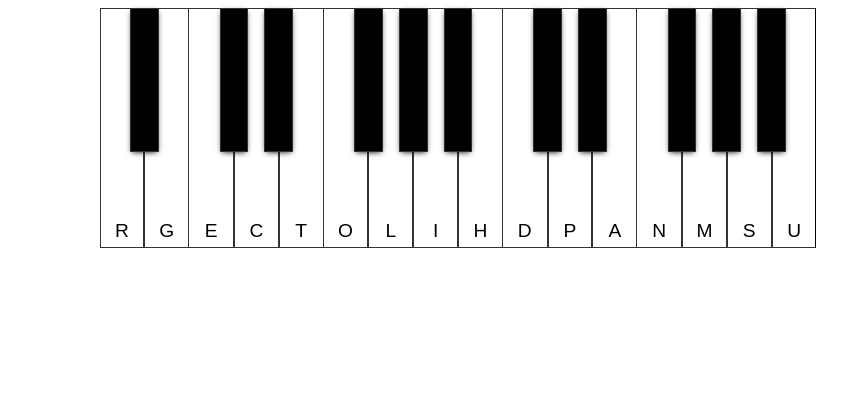
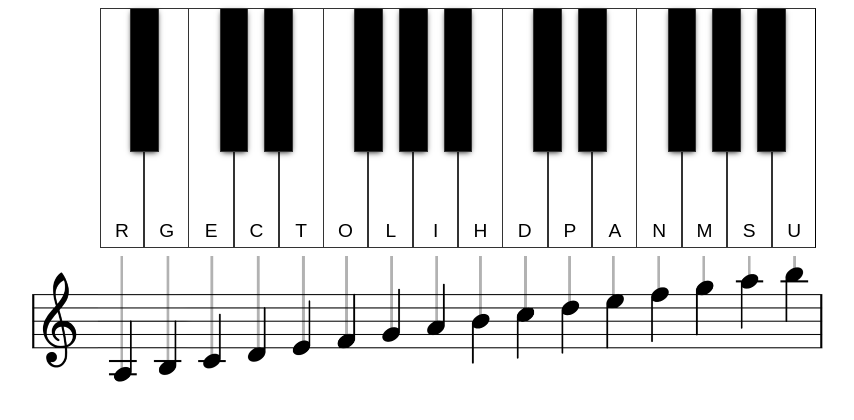
Before and after one commit to fadilf/rice-escape-piano, a plain HTML site: page index.html in a window 1280 px wide. Shown: the whole page, without its empty margins (182-1036 px from the left). Drawn offline with Linux system fonts and the light colour scheme.

Commit message:
Add sheet reference below piano

```diff
--- a/index.html
+++ b/index.html
@@ -5,7 +5,8 @@
         <link rel="stylesheet" href="style.css" />
     </head>
     <body>
-        <div class="keyboard">
+        <div id="container">
+            <div id="keyboard">
 
                 <span class="white key">
                     <span class="label">R</span>
@@ -116,6 +117,8 @@
                 </span>
 
             </div>
+            <img id="sheet" src="sheet.png" />
+        </div>
         <script src="soundplayer.js"></script>
         <script src="script.js"></script>
     </body>
--- a/style.css
+++ b/style.css
@@ -2,12 +2,16 @@
     box-sizing: border-box;
 }
 
-.keyboard {
+#container {
+    min-width: 50em;
+}
+
+#keyboard {
     justify-content: center;
     display: flex;
 }
 
-.keyboard .key:last-of-type {
+#keyboard .key:last-of-type {
     border-right-color: black;
 }
 
@@ -60,3 +64,11 @@ span.label {
     text-align: center;
     font-family: Arial, Helvetica, sans-serif;
 }
+
+#sheet {
+    display: block;
+    width: 50.3em;
+    margin: .5em auto 0;
+    position: relative;
+    left: -1.8em;
+}
```
Also changed, not shown: sheet.png (added). Lines whose indentation alone changed are shown as unchanged.
